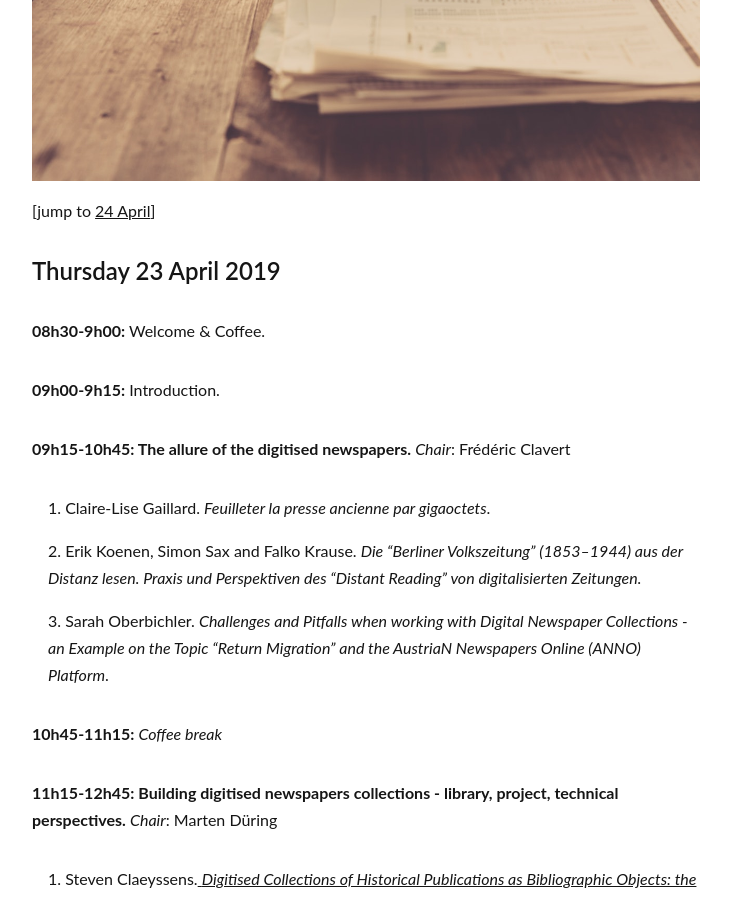
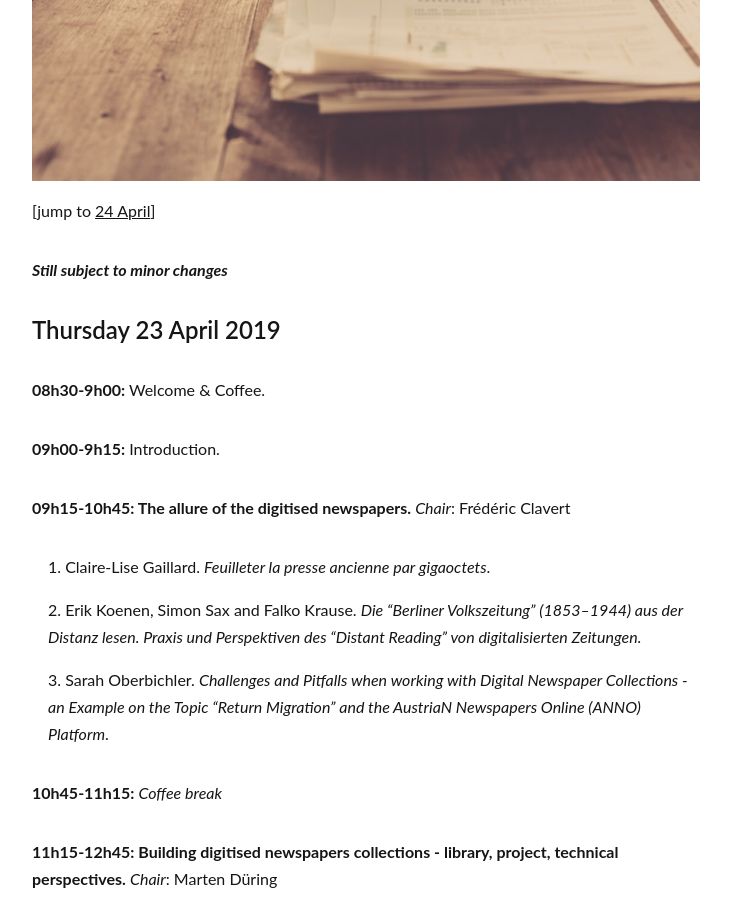
Before and after one commit to impresso/eldorado, a Jekyll site: the page built from _pages/program.md, in a window 1280 px wide and 900 px high, scrolled down 401 px. Shown: the whole window, without its empty margins (274-1005 px from the left). Built offline with Jekyll 4.4.1, drawn with Linux system fonts in a browser that asks for light colours.

Commit message:
minor edit

```diff
--- a/_pages/program.md
+++ b/_pages/program.md
@@ -7,6 +7,8 @@ image: '/images/pages/program.jpg'
 ---
 
 [jump to  [24 April](#friday-24-april)]
+
+***Still subject to minor changes***
 
 ### Thursday 23 April 2019
 
```
